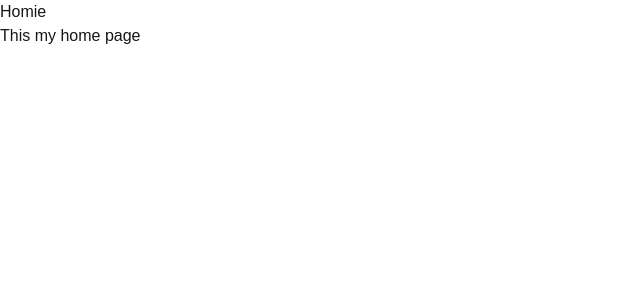
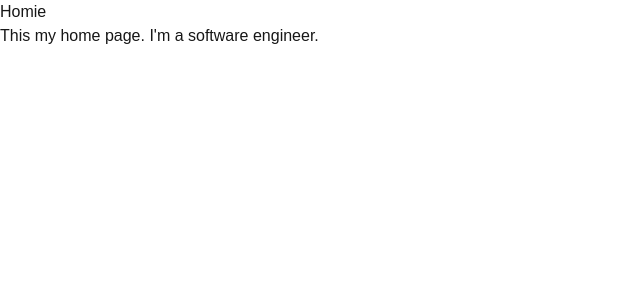
Before and after one commit to bricard-dev/next-ci, a Next.js app: page / in a window 1280 px wide. Shown: the top 300 px of the page, without its empty margins (0-640 px from the left). Built offline with nearby package versions, Linux system fonts and the light colour scheme.

Commit message:
Update home page paragraph with personal description

```diff
--- a/src/app/page.tsx
+++ b/src/app/page.tsx
@@ -2,7 +2,7 @@ export default function Home() {
   return (
     <main>
       <h1>Homie</h1>
-      <p>This my home page</p>
+      <p>This my home page. I&apos;m a software engineer.</p>
     </main>
   );
 }
```
